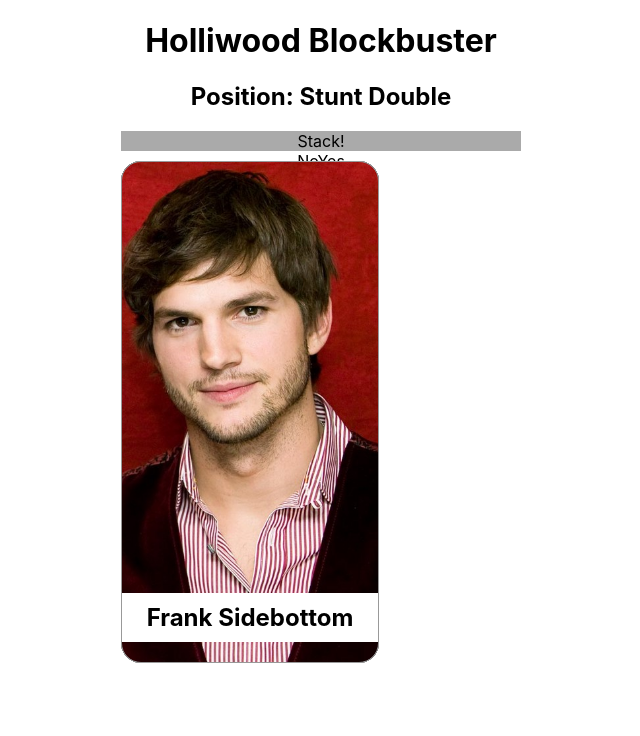
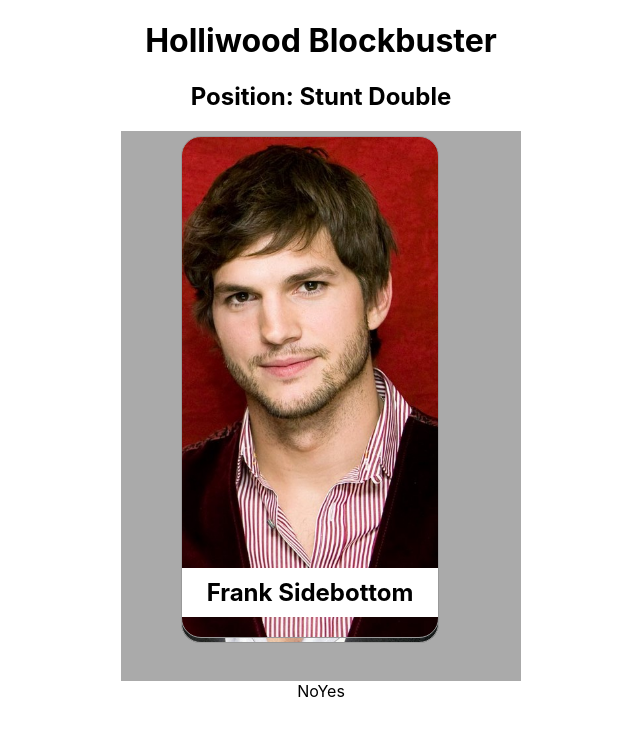
Before and after one commit to DanielGovan/stuntman-swiper, a React (Create React App) app: page / in a window 1280 px wide. Shown: the top 736 px of the page, without its empty margins (319-959 px from the left). Built offline with nearby package versions, Linux system fonts and the light colour scheme.

Commit message:
Cards kinda moving

```diff
--- a/src/components/Stack.js
+++ b/src/components/Stack.js
@@ -5,27 +5,33 @@ import SwipeCard from "./SwipeCard";
 function Stack({ data }) {
   const [storedData, setStoredData] = useState(data);
   const [dragging, setDragging] = useState(false);
+  // changes styles when dragging to make it look like the card is moving
 
-  const handleDragStart = () => {
+  const handleDragStart = (e) => {
     console.log("Drag started");
+    e.target.addEventListener("dragend", handleDragEnd);
+    setTimeout(() => {
+      setDragging(true);
+    }, 0);
   };
 
-  const handleDragEnd = () => {
+  const handleDragEnd = (e) => {
     console.log("Drag ended");
+    setDragging(false);
   };
 
   return (
     <div className={styles.stack}>
-      Stack!
       {storedData
         .map((item) => (
           <SwipeCard
             draggable
+            dragging={dragging}
             key={item.id}
             name={item.name}
             image={item.image}
-            ondragstart={handleDragStart}
-            ondragend={handleDragEnd}
+            handleDragStart={handleDragStart}
+            handleDragEnd={handleDragEnd}
           />
         ))
         .reverse()}
--- a/src/components/Stack.module.css
+++ b/src/components/Stack.module.css
@@ -1,9 +1,14 @@
 .stack {
+  position: relative;
   background: #aaa;
   display: block;
   height: auto;
   width: 400px;
+  height: 550px;
   margin: 0 auto;
   text-align: center;
-  overflow: hidden;
 }
+
+.dragging {
+  background: green;
+}
--- a/src/components/SwipeCard.js
+++ b/src/components/SwipeCard.js
@@ -1,11 +1,12 @@
 import React from "react";
 import styles from "./SwipeCard.module.css";
 
-function Card({ image, name }) {
+function Card({ dragging, image, name, handleDragStart }) {
   return (
     <div
       draggable
-      className={styles.card}
+      className={styles.card + " " + `${dragging ? styles.dragging : ""}`} //refactor
+      onDragStart={(e) => handleDragStart(e)}
       style={{ backgroundImage: `url(${image})` }}
     >
       <h2 className={styles.name}>{name}</h2>
--- a/src/components/SwipeCard.module.css
+++ b/src/components/SwipeCard.module.css
@@ -9,6 +9,8 @@
   overflow: hidden;
   position: absolute;
   width: 400px;
+  margin-left: -140px;
+  left: 50%;
 }
 
 .name {
@@ -19,3 +21,11 @@
   right: 0;
   left: 0;
 }
+
+.card:last-child {
+  margin-top: 5px;
+}
+
+.card:last-child.dragging {
+  visibility: hidden;
+}
```
